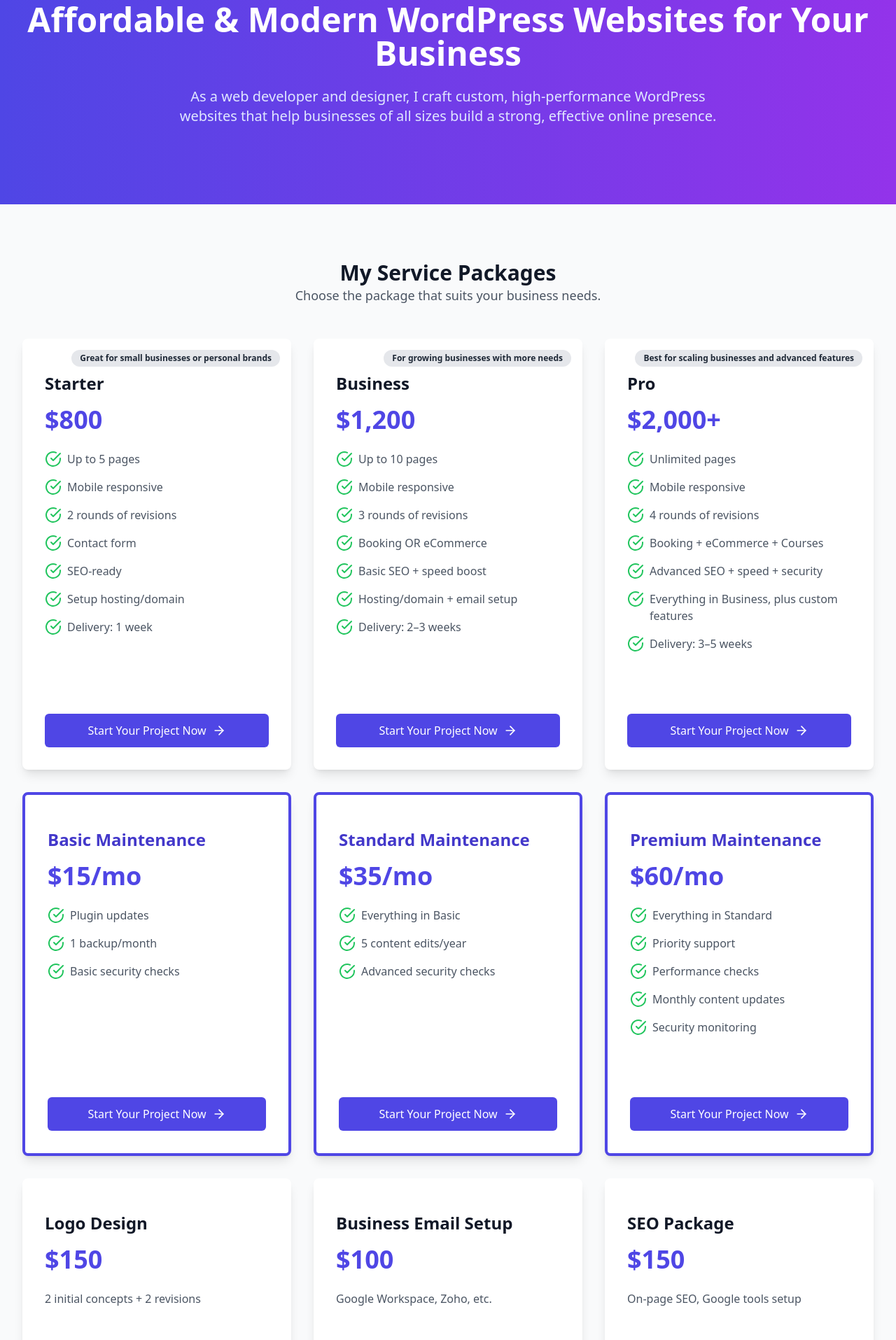
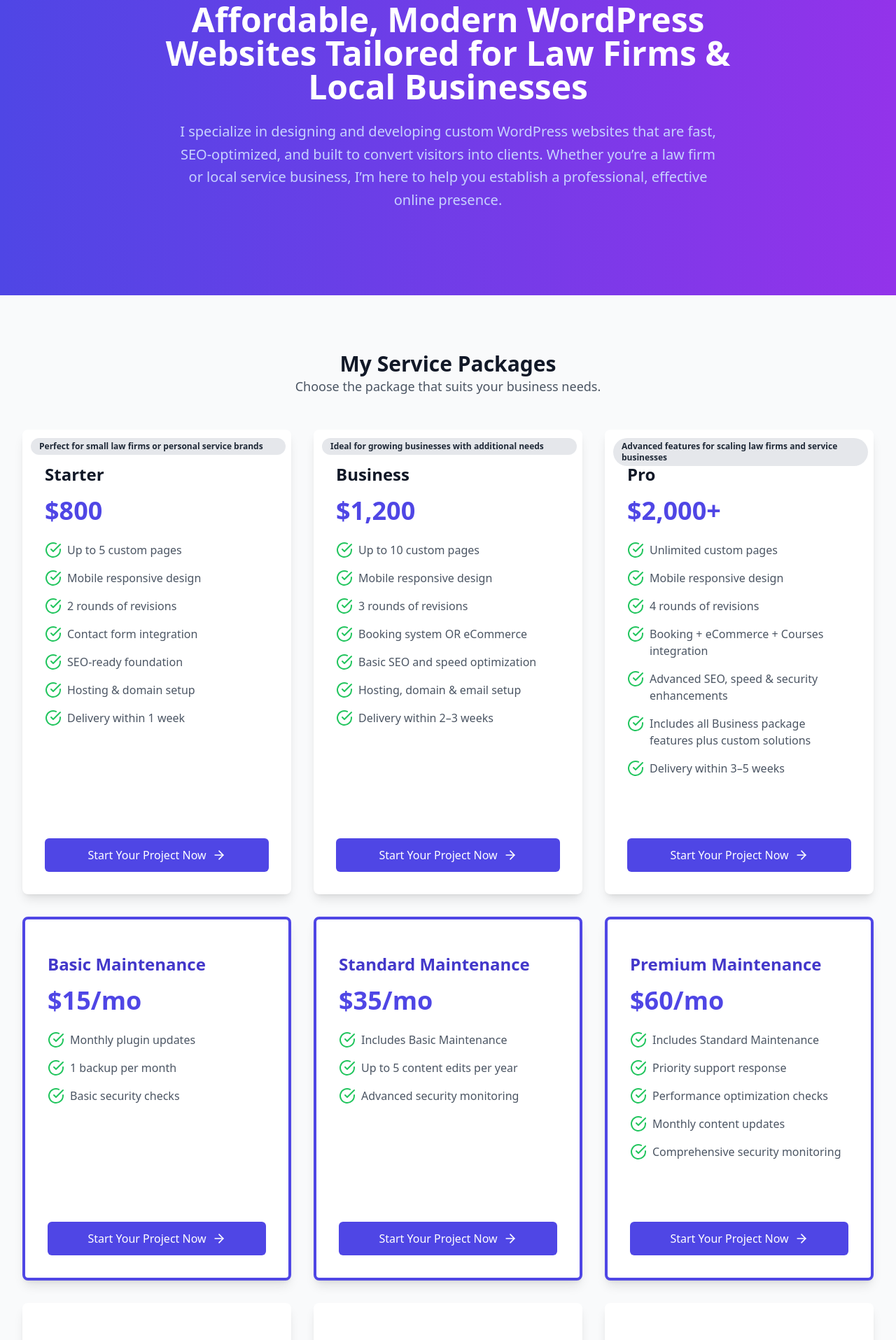
Before and after one commit to nav-commits/WebsiteBusiness, a React (Vite) app: page /services in a window 1280 px wide. Shown: the part 140-2055 px from the top of the page at 70% size. Built offline with nearby package versions, Linux system fonts and the light colour scheme.

Commit message:
fixed the niche

```diff
--- a/src/pages/About.tsx
+++ b/src/pages/About.tsx
@@ -34,21 +34,22 @@ const About = () => {
           </h1>
           <div className="bg-white rounded-lg shadow-lg p-8">
             <p className="text-lg text-gray-700 mb-6">
-              I’m a passionate Web Developer & Designer, dedicated to helping
-              businesses build stunning, high-performance websites. Specializing
-              in WordPress and other CMS platforms, I focus on clean,
-              mobile-friendly, and SEO-optimized designs that not only look
-              great but also perform exceptionally well.
+              I’m a passionate Web Designer specializing in WordPress websites
+              for law firms and local service businesses. Based in Toronto, I
+              create custom, mobile-friendly, and SEO-optimized websites that
+              don’t just look stunning — they’re built to attract and convert
+              leads.
             </p>
             <p className="text-lg text-gray-700 mb-6">
-              What sets me apart? I take the time to understand your goals,
-              create a custom solution, and deliver a website that’s designed to
-              convert visitors into customers and grow your business.
+              What sets me apart? I take the time to understand your unique
+              business goals and challenges, crafting tailored solutions that
+              help grow your practice or local service through effective online
+              presence and lead generation.
             </p>
             <p className="text-lg text-gray-700 mb-6">
-              Ready to take your online presence to the next level? Let’s
-              collaborate and build a website that stands out and drives
-              results.
+              Ready to elevate your website and start getting more clients?
+              Let’s work together to build a website that truly stands out and
+              drives results.
             </p>
 
             <a
@@ -102,7 +103,6 @@ const About = () => {
           </div>
         </div>
       </section>
-
     </div>
   );
 };
--- a/src/pages/Services.tsx
+++ b/src/pages/Services.tsx
@@ -5,114 +5,105 @@ const Services = () => {
   const packages = [
     {
       title: "Starter",
-      tagline: "Great for small businesses or personal brands",
+      tagline: "Perfect for small law firms or personal service brands",
       price: "$800",
       features: [
-        "Up to 5 pages",
-        "Mobile responsive",
+        "Up to 5 custom pages",
+        "Mobile responsive design",
         "2 rounds of revisions",
-        "Contact form",
-        "SEO-ready",
-        "Setup hosting/domain",
-        "Delivery: 1 week",
+        "Contact form integration",
+        "SEO-ready foundation",
+        "Hosting & domain setup",
+        "Delivery within 1 week",
       ],
     },
     {
       title: "Business",
-      tagline: "For growing businesses with more needs",
+      tagline: "Ideal for growing businesses with additional needs",
       price: "$1,200",
       features: [
-        "Up to 10 pages",
-        "Mobile responsive",
+        "Up to 10 custom pages",
+        "Mobile responsive design",
         "3 rounds of revisions",
-        "Booking OR eCommerce",
-        "Basic SEO + speed boost",
-        "Hosting/domain + email setup",
-        "Delivery: 2–3 weeks",
+        "Booking system OR eCommerce",
+        "Basic SEO and speed optimization",
+        "Hosting, domain & email setup",
+        "Delivery within 2–3 weeks",
       ],
     },
     {
       title: "Pro",
-      tagline: "Best for scaling businesses and advanced features",
+      tagline: "Advanced features for scaling law firms and service businesses",
       price: "$2,000+",
       features: [
-        "Unlimited pages",
-        "Mobile responsive",
+        "Unlimited custom pages",
+        "Mobile responsive design",
         "4 rounds of revisions",
-        "Booking + eCommerce + Courses",
-        "Advanced SEO + speed + security",
-        "Everything in Business, plus custom features",
-        "Delivery: 3–5 weeks",
+        "Booking + eCommerce + Courses integration",
+        "Advanced SEO, speed & security enhancements",
+        "Includes all Business package features plus custom solutions",
+        "Delivery within 3–5 weeks",
       ],
     },
     {
       title: "Basic Maintenance",
       price: "$15/mo",
-      features: ["Plugin updates", "1 backup/month", "Basic security checks"],
+      features: [
+        "Monthly plugin updates",
+        "1 backup per month",
+        "Basic security checks",
+      ],
     },
     {
       title: "Standard Maintenance",
       price: "$35/mo",
       features: [
-        "Everything in Basic",
-        "5 content edits/year",
-        "Advanced security checks",
+        "Includes Basic Maintenance",
+        "Up to 5 content edits per year",
+        "Advanced security monitoring",
       ],
     },
     {
       title: "Premium Maintenance",
       price: "$60/mo",
       features: [
-        "Everything in Standard",
-        "Priority support",
-        "Performance checks",
+        "Includes Standard Maintenance",
+        "Priority support response",
+        "Performance optimization checks",
         "Monthly content updates",
-        "Security monitoring",
+        "Comprehensive security monitoring",
       ],
     },
     {
       title: "Logo Design",
       price: "$150",
-      description: "2 initial concepts + 2 revisions",
+      description: "2 initial design concepts plus 2 revisions",
     },
     {
       title: "Business Email Setup",
       price: "$100",
-      description: "Google Workspace, Zoho, etc.",
+      description: "Setup with Google Workspace, Zoho, or similar",
     },
     {
       title: "SEO Package",
       price: "$150",
-      description: "On-page SEO, Google tools setup",
-    },
-    {
-      title: "Memberships/Courses",
-      price: "$400",
-      description: "Sell content, gated features",
-    },
-    {
-      title: "Multi-language Setup",
-      price: "$300",
-      description: "Expand to new markets",
+      description: "On-page SEO optimization and Google tools setup",
     },
   ];
 
   return (
     <div className="pt-16">
       {/* Hero Section */}
-      {/* Hero Section */}
       <section className="bg-gradient-to-r from-indigo-600 to-purple-600 text-white py-20">
-        <div className="max-w-7xl mx-auto px-4 sm:px-6 lg:px-8 text-center">
-          <h1 className="text-4xl md:text-5xl font-bold mb-6">
-            Affordable & Modern WordPress Websites for Your Business
-          </h1>
-          <p className="text-xl text-indigo-100 mb-8 max-w-3xl mx-auto">
-            As a web developer and designer, I craft custom, high-performance
-            WordPress websites that help businesses of all sizes build a strong,
-            effective online presence.
-          </p>
-        </div>
-      </section>
+  <div className="max-w-7xl mx-auto px-4 sm:px-6 lg:px-8 text-center">
+    <h1 className="text-4xl md:text-5xl font-extrabold mb-6 max-w-4xl mx-auto">
+      Affordable, Modern WordPress Websites Tailored for Law Firms & Local Businesses
+    </h1>
+    <p className="text-xl text-indigo-200 mb-10 max-w-3xl mx-auto leading-relaxed">
+      I specialize in designing and developing custom WordPress websites that are fast, SEO-optimized, and built to convert visitors into clients. Whether you’re a law firm or local service business, I’m here to help you establish a professional, effective online presence.
+    </p>
+  </div>
+</section>
 
       {/* Packages Section */}
       <section className="py-20 bg-gray-50">
@@ -145,7 +136,7 @@ const Services = () => {
                   {/* Badge */}
                   {pkg.tagline && (
                     <div
-                      className={`absolute top-4 right-4 text-xs font-bold px-3 py-1 rounded-full ${
+                      className={`absolute top-3 right-2 left-3 text-xs font-bold px-3 py-1 rounded-full ${
                         isMaintenance
                           ? "bg-indigo-600 text-white"
                           : "bg-gray-200 text-gray-800"
```
Also changed, not shown: src/pages/Home.tsx (+24 -32 lines). Lines whose indentation alone changed are shown as unchanged.
